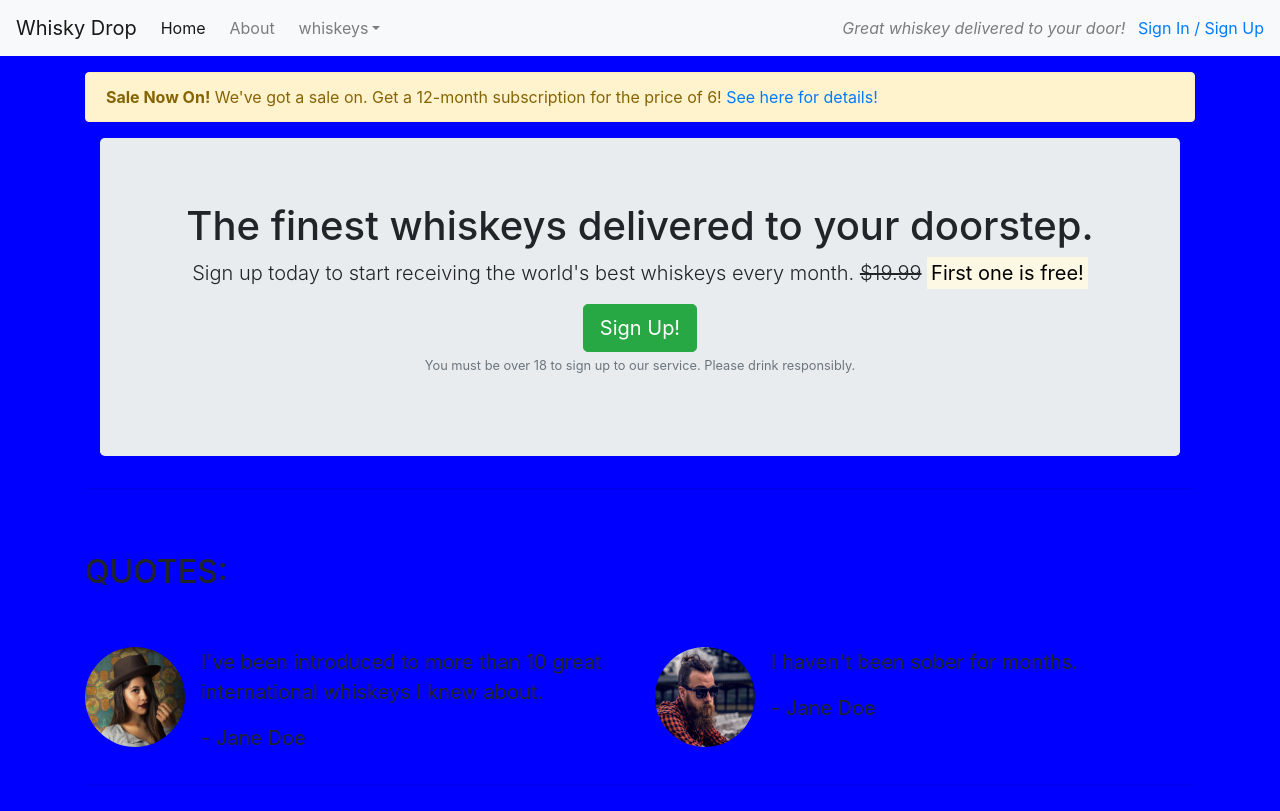
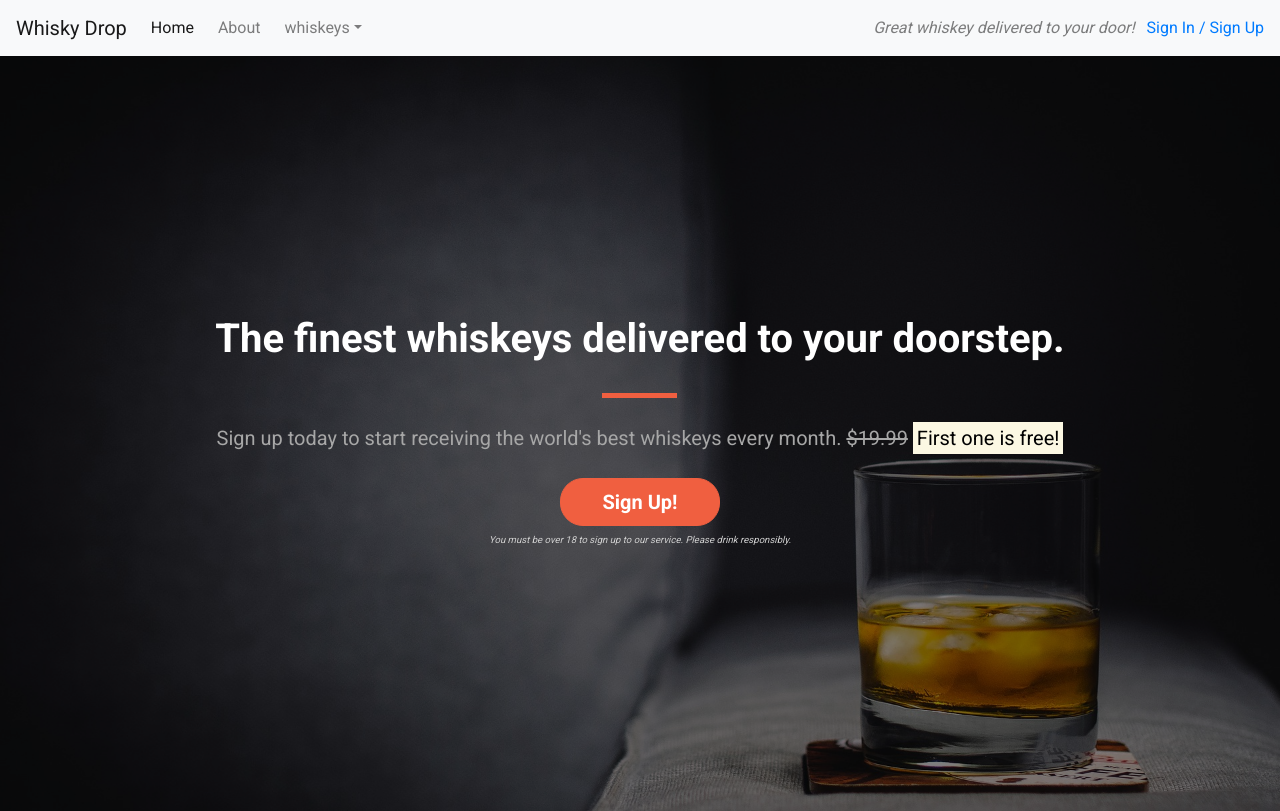
Before and after one commit to behnazkhoshnood/bootstrap1, a plain HTML site: page index.html in a window 1280 px wide. Shown: the top 811 px of the page. Drawn offline with nearby package versions, Linux system fonts and the light colour scheme.

Commit message:
adding style.css add whiskey-background updated our callout

```diff
--- a/css/style.css
+++ b/css/style.css
@@ -1,3 +1,107 @@
 body{
-    background-color: blue;
+ font-family: 'Roboto', sans-serif;
 }
+
+.alert-container{
+
+}
+
+.callout-container{
+    height: 100vh;
+
+    background: url("../images/whiskey-background.jpg") no-repeat bottom right fixed;
+   -webkit-background-size: cover;
+   -moz-background-size: cover;
+   -o-background-size: cover;
+   background-size: cover;
+
+   display: flex;
+   align-items: center;
+   justify-content: center;
+
+   position: relative;
+}
+
+.opaque-overlay{
+    position: absolute;
+    top: 0;
+    left: 0;
+    height: 100%;
+    width: 100%;
+    background-color: rgba(0,0,0,0.5);
+}
+
+.quotes-container{
+
+}
+
+.features-container{
+
+}
+
+/* Block-dividers */
+
+.block-divider{
+    width: 75px;
+    height: 5px;
+    border: 0;
+}
+
+.block-divider--orange{
+    background-color: #f05f40;
+}
+
+.block-divider--short{
+    width: 35px;
+}
+
+/* Jumbotron */
+
+.jumbotron{
+    background-color: transparent;
+}
+
+.jumbotron-header{
+    color: white;
+    font-weight: bold;
+    margin-bottom: 30px;
+}
+
+
+.jumbotron .lead{
+    margin: 25px 0;
+    color: #a7a7a7;
+}
+
+.jumbotron small{
+    font-size: 60%;
+    font-style: italic;
+    color: #d0d0d0;
+}
+
+/* Buttons */
+
+.btn--cta{
+    font-weight: bold;
+    border-radius: 23px;
+    width: 160px;
+}
+
+.btn:hover{
+    background-color: white;
+}
+
+.btn--red{
+    color: white;
+    background-color: #f05f40;
+    border-color: #f05f40;
+
+}
+
+.btn--red:hover,
+.btn--red:active,
+.btn--red:focus,
+.btn--red:active:focus {
+    background-color: #df4929;
+    border-color:#df4929;
+}
--- a/index.html
+++ b/index.html
@@ -9,6 +9,7 @@
 	<link rel="stylesheet" href="https://stackpath.bootstrapcdn.com/bootstrap/4.4.1/css/bootstrap.min.css"
 		integrity="sha384-Vkoo8x4CGsO3+Hhxv8T/Q5PaXtkKtu6ug5TOeNV6gBiFeWPGFN9MuhOf23Q9Ifjh" crossorigin="anonymous">
 	<link rel="stylesheet" href="https://use.fontawesome.com/releases/v5.13.0/css/all.css">
+	<link href="https://fonts.googleapis.com/css2?family=Roboto:wght@400;700&display=swap" rel="stylesheet">
 	<link rel="stylesheet" href="css/style.css" type="text/css">
 </head>
 
@@ -39,7 +40,8 @@
 			<a href="/login">Sign In / Sign Up</a>
 		</div>
 	</nav>
-	<article class="container mt-3">
+
+	<!-- <div class="container alert-container">
 		<div class="row d-none d-sm-block">
 			<div class="col-12">
 				<div class="alert alert-warning">
@@ -48,21 +50,28 @@
 				</div>
 			</div>
 		</div>
+	</div> -->
+
+	<div class="container-fluid callout-container">
+      <div class="opaque-overlay">&nbsp;</div>
 		<div class="raw">
 			<div class="col-12">
 				<section class="call out jumbotron text-center">
-					<h1>The finest whiskeys delivered to your doorstep.</h1>
+					<h1 class="jumbotron-header">The finest whiskeys delivered to your doorstep.</h1>
+                    <hr class="block-divider block-divider--orange">
 					<p class="lead">Sign up today to start receiving the world's best whiskeys every month.
 						<s class="d-none d-sm-inline">$19.99</s>
 						<span class="d-inline d-sm-none"><br></span>
 						<strong><mark>First one is free!</mark></strong> </p>
-					<button class="btn btn-success btn-lg" data-toggle="modal" data-target="#signUpModal">Sign Up!</button>
+					<button class="btn btn-lg btn--cta btn--red" data-toggle="modal" data-target="#signUpModal">Sign Up!</button>
 					<p class="text-muted">
 						<small>You must be over 18 to sign up to our service. Please drink responsibly.</small></p>
 				</section>
 			</div>
 		</div>
-		<hr>
+	</div>
+
+	<div class="container quotes-container">
 		<section class="quotes">
 			<div class="row">
 				<div class="col-12 my-5">
@@ -99,7 +108,9 @@
 						</div>
 					</div>
 		</section>
-		<hr>
+	</div>
+
+	<div class="features-container">
 		<section class="features">
 			<div class="row">
 				<div class="col-12 my-5">
@@ -136,7 +147,8 @@
 				</div>
 			</div>
 		</section>
-	</article>
+	</div>
+
 	<div class="modal" tabindex="-1" role="dialog" id="signUpModal">
 		<div class="modal-dialog" role="document">
 			<div class="modal-content">
@@ -157,11 +169,11 @@
 							<label for="password">Password</label>
 							<input type="password" class="form-control" id="password" placeholder="Password">
                         </div>
-                        <div class="form-group">
-							<label for="repeatPassword">Repeat Password</label>
-							<input type="password" class="form-control" id="repeatPassword" placeholder="Repeat Password">
+							<div class="form-group">
+								<label for="repeatPassword">Repeat Password</label>
+								<input type="password" class="form-control" id="repeatPassword" placeholder="Repeat Password">
                         </div>
-							<button type="submit" class="btn btn-success">Submit</button>
+								<button type="submit" class="btn btn-success">Submit</button>
 					</form>
 				</div>
 			</div>
```
Also changed, not shown: images/whiskey-background.jpg (added).
